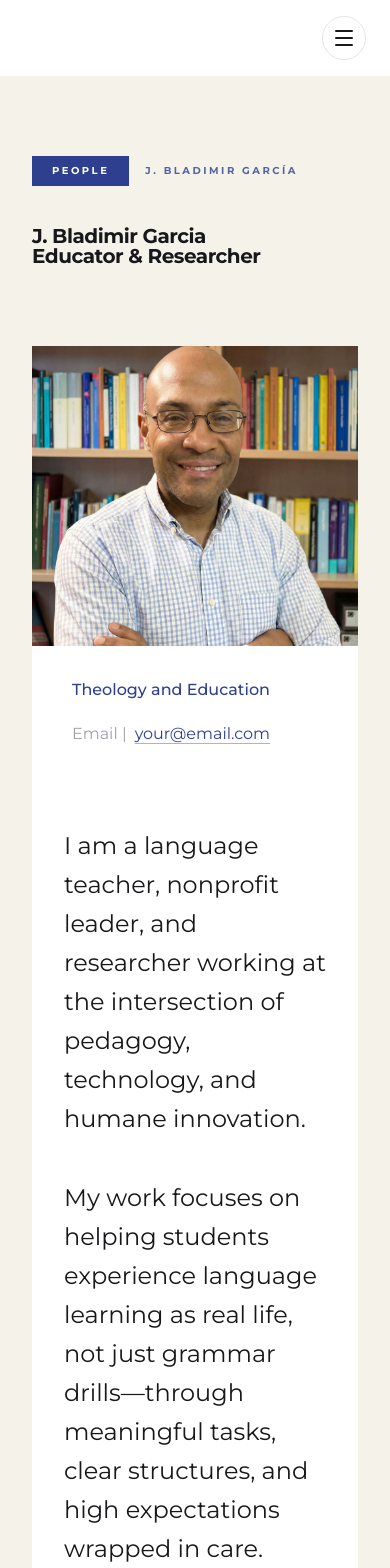
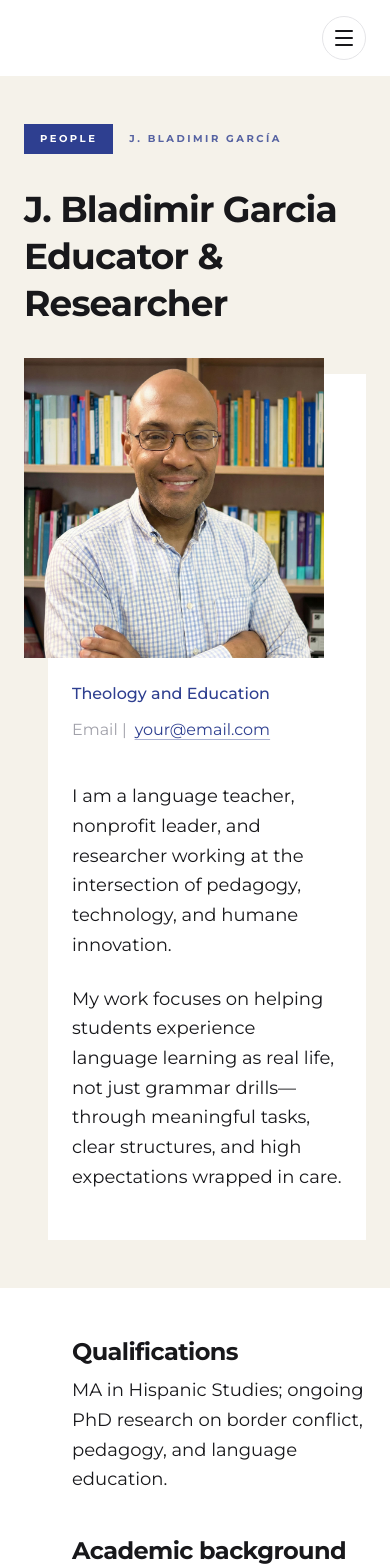
Before and after one commit to RiseforHope/personal-website, a Next.js app: page /about in a window 390 px wide. Shown: the top 1568 px of the page. Built offline with nearby package versions, Linux system fonts and the light colour scheme; no server answers.

Commit message:
auth feature

```diff
--- a/app/about/page.tsx
+++ b/app/about/page.tsx
@@ -4,14 +4,17 @@ import Image from "next/image";
 export default function About() {
   return (
     <main className="min-h-screen bg-[#f5f2ea] text-zinc-900 overflow-x-hidden">
-      {/* MAIN CONTAINER */}
-      <section className="mx-auto max-w-7xl px-8 py-20 md:px-16">
+      {/* MAIN CONTAINER
+          - px-6: Smaller padding for mobile/tablets
+          - md:px-16: Larger padding for desktop
+      */}
+      <section className="mx-auto max-w-7xl px-6 py-12 md:px-16 md:py-20">
 
         {/* --- HEADER SECTION --- */}
-        <div className="mb-20">
+        <div className="mb-12 md:mb-20">
           {/* Top Label */}
-          <div className="flex items-center gap-4 mb-10">
-            <span className="inline-flex bg-[#2e3f90] px-5 py-2 text-[10px] font-bold uppercase tracking-[0.25em] text-white">
+          <div className="flex items-center gap-4 mb-8 md:mb-10">
+            <span className="inline-flex bg-[#2e3f90] px-4 py-2 text-[10px] font-bold uppercase tracking-[0.25em] text-white md:px-5">
               People
             </span>
             <span className="text-[10px] font-bold uppercase tracking-[0.25em] text-[#2e3f90]/80">
@@ -19,29 +22,31 @@ export default function About() {
             </span>
           </div>
 
-          {/* Main Title - Aligned to left container edge */}
-          <h1 className="text-xl font-bold leading-[1] tracking-tight md:text-7xl lg:text-[5.5rem]">
+          {/* Main Title */}
+          <h1 className="text-4xl font-bold leading-[1.3] tracking-tight md:text-7xl lg:text-[5.5rem]">
             J. Bladimir Garcia
             <span className="block">Educator &amp; Researcher</span>
           </h1>
         </div>
 
         {/* --- HERO CARD LAYOUT ---
-            1. md:ml-24 -> Pushes the white background 6rem to the RIGHT.
+          - ml-6: (Mobile/Tablet) Creates a small 24px indentation for the white card.
+          - md:ml-24: (Desktop) Increases indentation to 96px.
         */}
-        <div className="relative ml-0 bg-white md:ml-24">
+        <div className="relative ml-6 bg-white md:ml-24">
+
           <div className="flex flex-col md:flex-row">
 
             {/* LEFT COLUMN: Image + Meta */}
             <div className="shrink-0 md:w-[320px]">
 
               {/* IMAGE WRAPPER
-                  1. md:-ml-24 -> Pulls the image 6rem to the LEFT.
-                  This cancels out the parent's ml-24, making the image align perfectly
-                  with the main Title (x=0).
-                  2. md:-mt-5 -> Pulls image up slightly for the vertical overlap effect.
+                 - ml-6: (Mobile) Pulls image left by 24px to align with Title.
+                 - md:-ml-24: (Desktop) Pulls image left by 96px.
+                 - -mt-4: (Mobile) Slight vertical overlap.
+                 - md:-mt-5: (Desktop) Larger vertical overlap.
               */}
-              <div className="relative h-[300px] w-full bg-gray-200 md:-ml-24 md:-mt-5 md:h-[380px] md:w-[320px]">
+              <div className="relative h-[300px] w-[300px] bg-gray-200 -ml-6 -mt-4 md:-ml-24 md:-mt-5 md:h-[380px] md:w-[320px]">
                 <Image
                   src="/images/about-portrait.jpg"
                   alt="Portrait of Bladimir García"
@@ -52,15 +57,14 @@ export default function About() {
               </div>
 
               {/* META DATA FOOTER
-                  This remains inside the white card flow.
-                  It starts at the card edge (indented) + its own padding.
+                  - px-6: Mobile padding inside the card.
               */}
-              <div className="flex flex-col gap-1 px-10 py-8 md:px-8 md:pt-10">
+              <div className="flex flex-col gap-1 px-6 py-6 md:px-8 md:pt-10">
                 <span className="text-base font-medium text-[#2e3f90]">
                   Theology and Education
                 </span>
 
-                <div className="mt-4 text-base">
+                <div className="mt-2 text-base md:mt-4">
                   <span className="mr-2 text-zinc-400">Email |</span>
                   <a
                     href="mailto:your@email.com"
@@ -72,9 +76,11 @@ export default function About() {
               </div>
             </div>
 
-            {/* RIGHT COLUMN: Bio Text */}
-            <div className="px-8 py-12 md:px-16 md:py-20">
-              <div className="max-w-2xl space-y-10 text-2xl leading-relaxed text-zinc-900">
+            {/* RIGHT COLUMN: Bio Text
+                - text-[18px] leading-[1.65]: Enforced specific metrics.
+            */}
+            <div className="px-6 pb-12 pt-4 md:px-16 md:py-20">
+              <div className="max-w-2xl space-y-6 text-[18px] leading-[1.65] text-zinc-900 md:space-y-10 md:text-2xl md:leading-relaxed">
                 <p>
                   I am a language teacher, nonprofit leader, and researcher working
                   at the intersection of pedagogy, technology, and humane
@@ -94,12 +100,13 @@ export default function About() {
 
       {/* LOWER SECTIONS */}
       <section className="bg-white">
-        <div className="mx-auto max-w-7xl space-y-12 px-8 py-14 md:px-16 md:py-16">
+        <div className="mx-auto max-w-7xl space-y-12 px-6 py-12 md:px-16 md:py-16">
           {/* ALIGNMENT CONTAINER:
-              Matches the indentation of the "Theology" footer above.
-              md:ml-24 (Card Edge) + md:pl-8 (Footer Padding)
+              - ml-6: (Mobile) Matches the card indentation.
+              - md:ml-24: (Desktop) Matches the desktop card indentation.
+              - pl-6 / md:pl-8: Matches the footer padding relative to the card edge.
           */}
-          <div className="md:ml-24 md:pl-8 space-y-12">
+          <div className="ml-6 pl-6 space-y-10 md:ml-24 md:pl-8 md:space-y-12">
             <AboutSection title="Qualifications">
               <p>
                 MA in Hispanic Studies; ongoing PhD research on border conflict, pedagogy,
@@ -137,10 +144,12 @@ function AboutSection({
 }) {
   return (
     <section>
-      <h2 className="text-3xl font-bold tracking-tight text-zinc-900 md:text-3xl">
+      <h2 className="text-2xl font-bold tracking-tight text-zinc-900 md:text-3xl">
         {title}
       </h2>
-      <div className="mt-3 text-2xl leading-[1.7] text-zinc-900">{children}</div>
+      <div className="mt-2 text-[18px] leading-[1.65] text-zinc-900 md:mt-3 md:text-2xl md:leading-[1.7]">
+        {children}
+      </div>
     </section>
   );
 }
```
